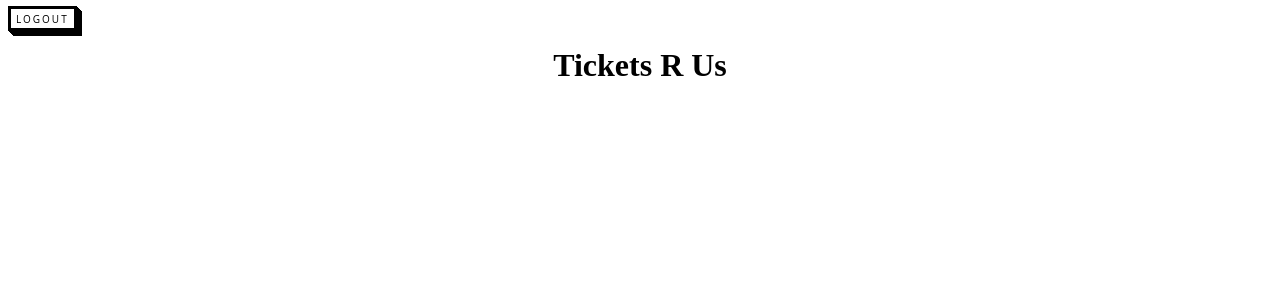
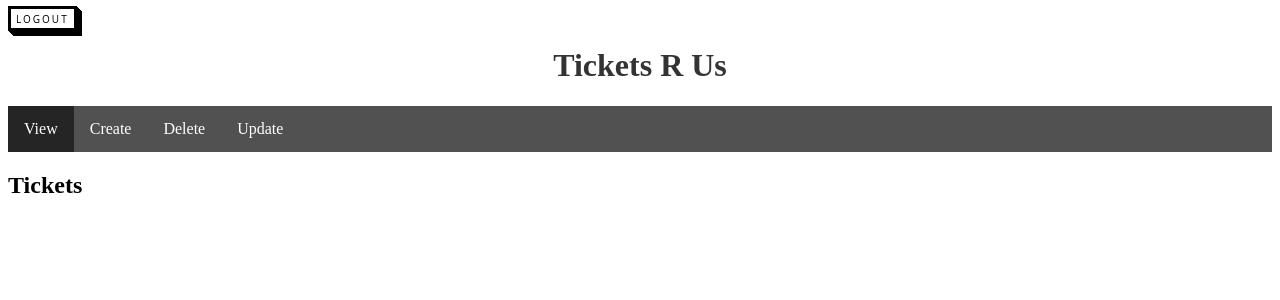
Before and after one commit to maddiehobbs/assignment, a Flask app: page /main in a window 1280 px wide. Shown: the top 300 px of the page. Run offline with Flask 3, Linux system fonts and the light colour scheme.

Commit message:
Add working navigation bar to main page

```diff
--- a/static/css/style.css
+++ b/static/css/style.css
@@ -1,3 +1,7 @@
+h1 {
+  color: #333;
+}
+
 .button {
   display: inline-block;
   padding: 10px 20px;
@@ -21,6 +25,15 @@
 
 .button:active {
   transform: translateY(1px);
+}
+
+.button-logout {
+  padding: 0.5rem 1rem;
+  background-color: #dc3545;
+  color: white;
+  text-decoration: none;
+  border-radius: 4px;
+  transition: background-color 0.3s;
 }
 
 .button-back {
@@ -109,3 +122,47 @@
   align-items: center;
   text-align: center;
 }
+
+ul {
+  list-style-type: none;
+  margin: 0;
+  padding: 0;
+  overflow: hidden;
+  background-color: #525151;
+}
+
+li {
+  float: left;
+}
+
+li a {
+  display: block;
+  color: white;
+  text-align: center;
+  padding: 14px 16px;
+  text-decoration: none;
+}
+
+li a:hover {
+  background-color: #252525;
+}
+
+.tab {
+  display: none;
+}
+
+.tab:target {
+  display: block;
+}
+
+#view {
+  display: block;
+}
+
+.tab:target ~ #view {
+  display: none;
+}
+
+.active {
+  background-color: #252525;
+}
--- a/templates/main.html
+++ b/templates/main.html
@@ -2,13 +2,76 @@
 <html>
 
 <head>
+    <meta charset="UTF-8">
+    <meta name="viewport" content="width=device-width, initial-scale=1.0">
     <title>Tickets R Us</title>
     <link rel="stylesheet" href="{{ url_for('static', filename='css/style.css') }}">
 </head>
 
 <body>
-    <a href="{{ url_for('logout') }}" class="button-back">logout</a>
+    <a href="{{ url_for('logout') }}" class="button-back">Logout</a>
+    {% with messages = get_flashed_messages(with_categories=true) %}
+    {% if messages %}
+    {% for category, message in messages %}
+    <div class="alert alert-{{ category }}" role="alert">
+        {{ message }}
+        <button type="button" class="dismiss" data-dismiss="alert">&times;</button>
+    </div>
+    {% endfor %}
+    {% endif %}
+    {% endwith %}
     <h1 align="center">Tickets R Us</h1>
+    <ul>
+        <li><a href="#view" onclick="setActive(this)" class="tab-link active" data-tab="view">View</a></li>
+        <li><a href="#create" onclick="setActive(this)" class="tab-link" data-tab="create">Create</a></li>
+        <li><a href="#delete" onclick="setActive(this)" class="tab-link" data-tab="delete">Delete</a></li>
+        <li><a href="#update" onclick="setActive(this)" class="tab-link" data-tab="update">Update</a></li>
+    </ul>
+
+    <div id="create" class="tab">
+        <h2>Create Ticket</h2>
+    </div>
+
+    <div id="delete" class="tab">
+        <h2>Delete Ticket</h2>
+    </div>
+
+    <div id="update" class="tab">
+        <h2>Update Ticket</h2>
+    </div>
+
+    <div id="view" class="tab">
+        <h2>Tickets</h2>
+    </div>
 </body>
 
+<script>
+    document.addEventListener('DOMContentLoaded', function () {
+        // Auto-dismiss after 5 seconds
+        const alerts = document.querySelectorAll('.alert');
+        alerts.forEach(alert => {
+            setTimeout(() => {
+                alert.style.opacity = '0';
+                setTimeout(() => alert.remove(), 300);
+            }, 5000);
+        });
+
+        document.querySelectorAll('[data-dismiss="alert"]').forEach(button => {
+            button.addEventListener('click', function () {
+                const alert = this.parentElement;
+                alert.style.opacity = '0';
+                setTimeout(() => alert.remove(), 300);
+            });
+        });
+    });
+    function setActive(element) {
+        // Removes active class
+        document.querySelectorAll('.tab-link').forEach(link => {
+            link.classList.remove('active');
+        });
+        // Adds active class
+        element.classList.add('active');
+    }
+</script>
+
 </html>
```
